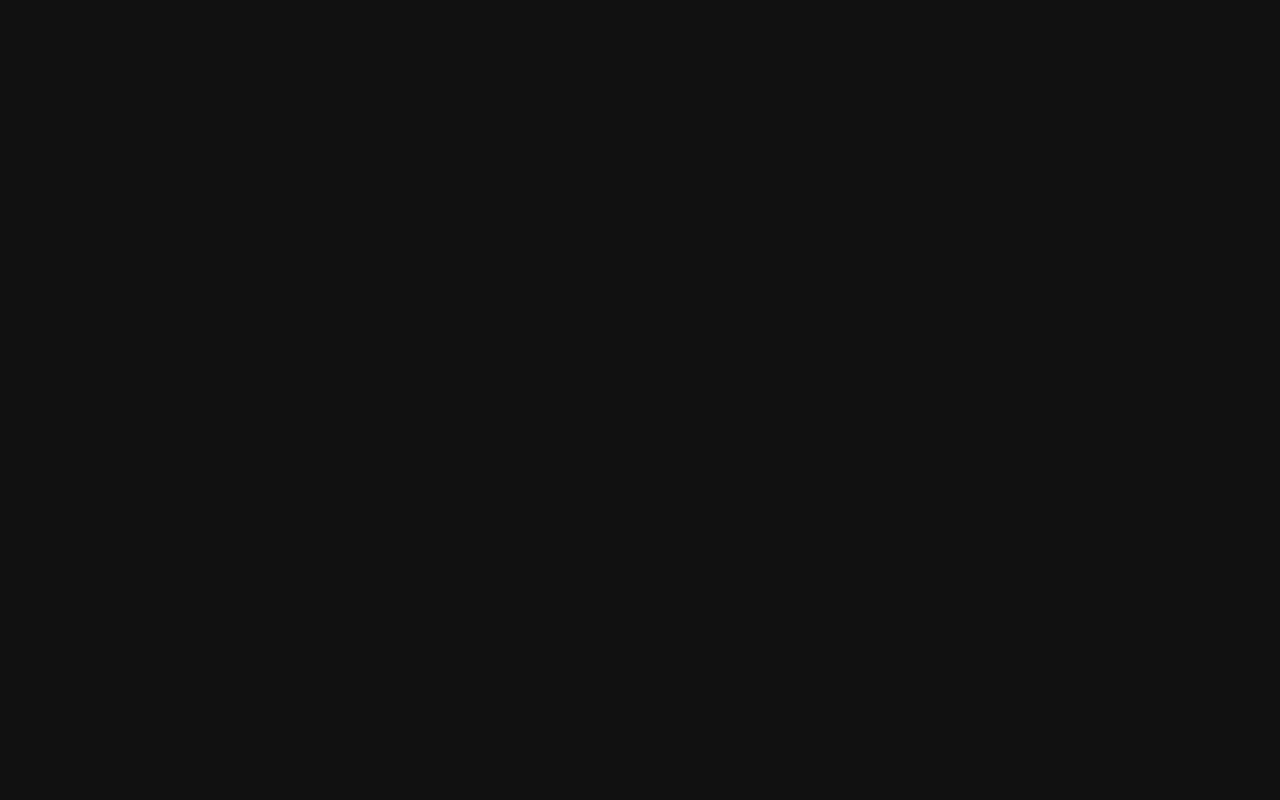
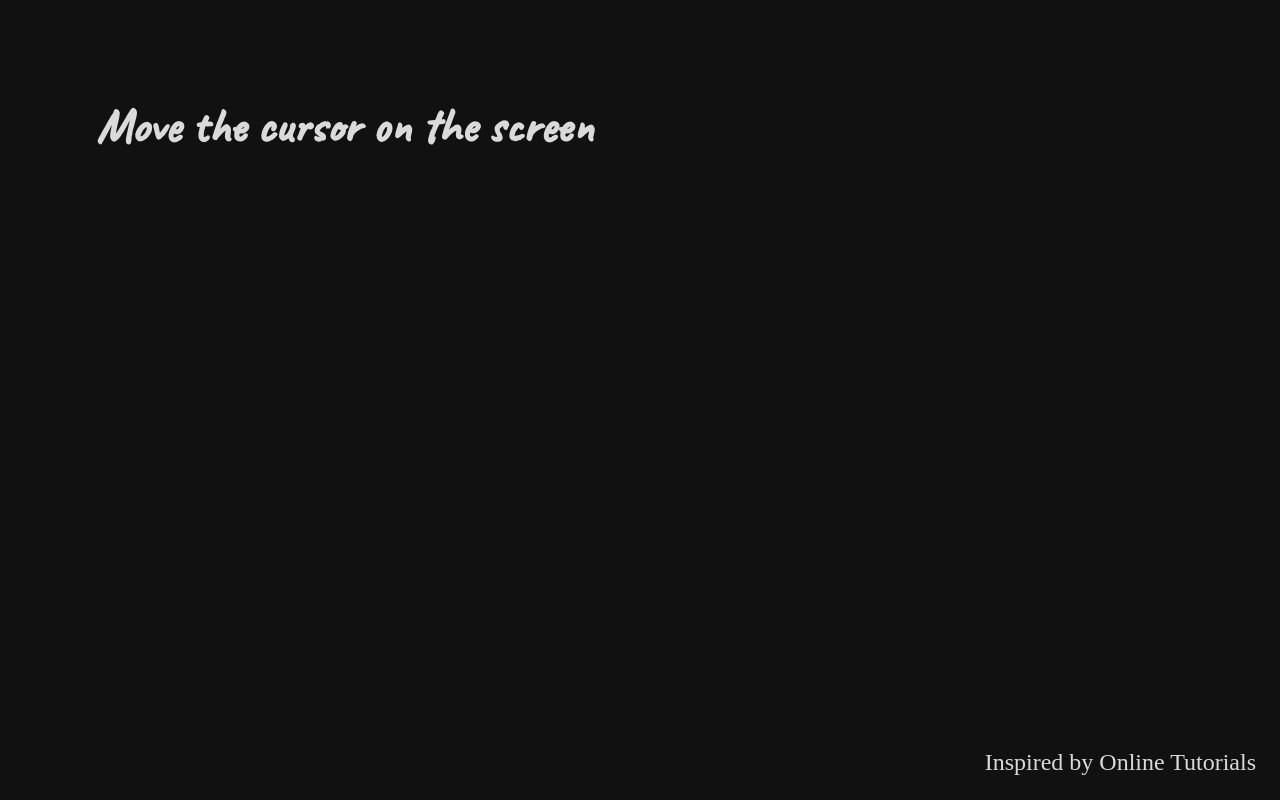
Before and after one commit to Mookjong/animated-heart, a website: page index.html in a window 1280 px wide. Drawn offline with Linux system fonts and the light colour scheme.

Commit message:
Ajout des textes

```diff
--- a/index.html
+++ b/index.html
@@ -10,6 +10,7 @@
     <title>Animated Heart</title>
 </head>
 <body>
-
+    <h3>Move the cursor on the screen</h3>
+    <p>Inspired by Online Tutorials</p>
 </body>
 </html>
--- a/package.json
+++ b/package.json
@@ -2,7 +2,7 @@
   "name": "animated-heart",
   "version": "1.0.0",
   "description": "",
-  "main": "index.js",
+  "main": "index.html",
   "scripts": {
     "test": "echo \"Error: no test specified\" && exit 1",
     "sass": "sass -w ./sass/main.scss:./css/style.css"
--- a/sass/main.scss
+++ b/sass/main.scss
@@ -1,3 +1,7 @@
+@import url('https://fonts.googleapis.com/css2?family=Caveat:wght@500&display=swap');
+
+$clr-text: rgb(218, 218, 218);
+
 *{
     margin: 0;
     padding: 0;
@@ -8,6 +12,26 @@ body{
     background: #111;
     min-height: 100vh;
     overflow: hidden;
+
+    h3{
+        color: $clr-text;
+        position: absolute;
+        top: 2em;
+        left: 2em;
+        font-family: sans-serif;
+        font-size: 3rem;
+        font-family: "Caveat";
+        z-index: 10;
+    }
+
+    p{
+        position: absolute;
+        bottom: 1em;
+        right: 1em;
+        color: $clr-text;
+        font-size: 1.5rem;
+        z-index: 10;
+    }
 }
 
 span{
```
Also changed, not shown: css/style.css, tumblr_o4uud6V06C1swmb6ao3_500.ico (deleted), 1 other file.
